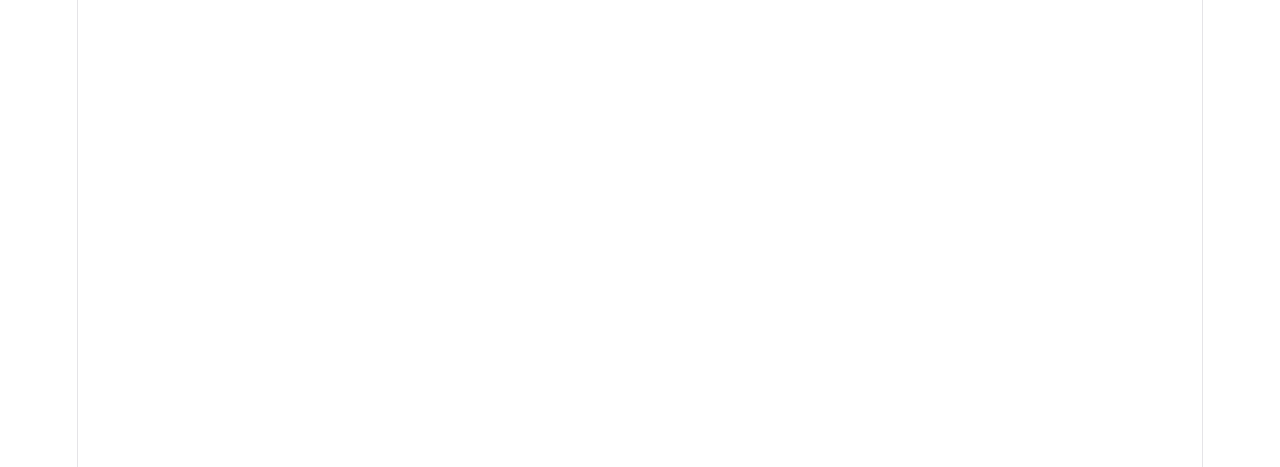
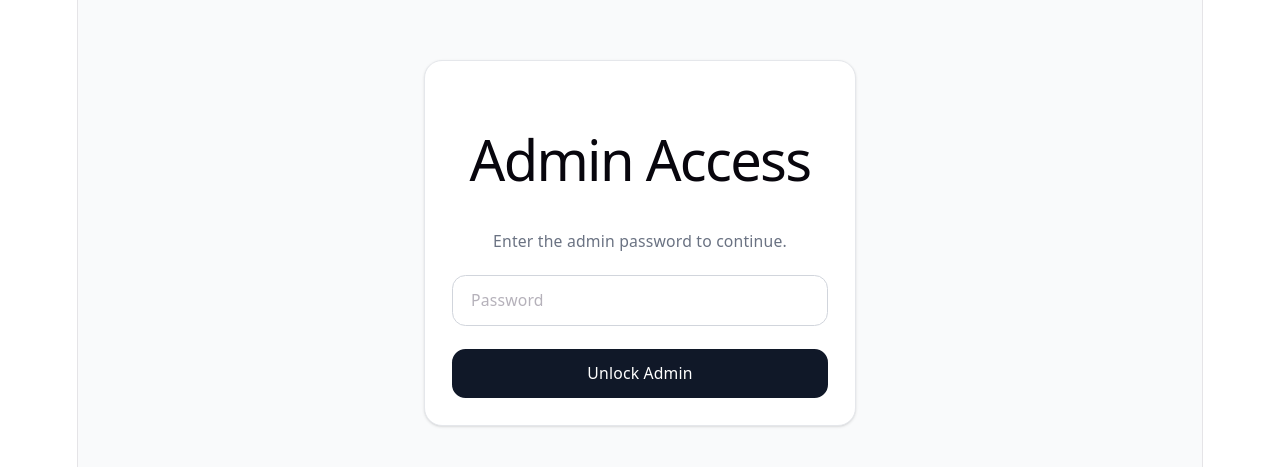
Before and after one commit to HassanAbbas7/social-networking, a React (Vite) app: page /admin in a window 1280 px wide. Before the commit this address had no page. Shown: the part 157-624 px from the top of the page. Built offline with nearby package versions, Linux system fonts and the light colour scheme.

Commit message:
admin panel

```diff
--- a/src/App.jsx
+++ b/src/App.jsx
@@ -1,12 +1,10 @@
 import { BrowserRouter as Router, Routes, Route } from "react-router-dom";
 import ScreenPage from "./pages/ScreenPage";
-import ProfilePage from "./pages/Profile";
 import CsvUploader from "./pages/CsvUpload";
 import RecordsPage from "./pages/RecordsPage";
 import ConnectPage from "./pages/Connect";
 import IdentitySelect from "./pages/IdentitySelect";
-import IdentityConfirm from "./pages/IdentityConfirm";
-
+import AdminLayout from "./layouts/AdminLayout";
 
 function App() {
   return (
@@ -14,11 +12,15 @@ function App() {
       <Routes>
         <Route path="/" element={<ScreenPage />} />
         <Route path="/connect/:slug" element={<ConnectPage />} />
-        <Route path="/upload" element={<CsvUploader />} />
-        <Route path="/records" element={<RecordsPage />} />
         <Route path="/identity" element={<IdentitySelect />} />
+
+        <Route path="/admin" element={<AdminLayout />}>
+          <Route path="upload" element={<CsvUploader />} />
+          <Route path="records" element={<RecordsPage />} />
+        </Route>
       </Routes>
     </Router>
   );
 }
+
 export default App;
--- /dev/null
+++ b/src/components/admin/AdminGate.jsx
@@ -0,0 +1,75 @@
+// src/components/admin/AdminGate.jsx
+import { useState } from "react";
+
+const ADMIN_SESSION_KEY = "admin_authenticated";
+
+export default function AdminGate({ children }) {
+  const [isAuthenticated, setIsAuthenticated] = useState(
+    sessionStorage.getItem(ADMIN_SESSION_KEY) === "true"
+  );
+
+  const [password, setPassword] = useState("");
+  const [error, setError] = useState("");
+
+  function handleSubmit(event) {
+    event.preventDefault();
+
+    const adminPassword = import.meta.env["VITE_ADMIN_PASSWORD"];
+
+    if (!adminPassword) {
+      setError("Admin password is not configured.");
+      return;
+    }
+
+    if (password === adminPassword) {
+      sessionStorage.setItem(ADMIN_SESSION_KEY, "true");
+      setIsAuthenticated(true);
+      setError("");
+      return;
+    }
+
+    setError("Incorrect password.");
+  }
+
+  if (isAuthenticated) {
+    return children;
+  }
+
+  return (
+    <div className="flex min-h-screen items-center justify-center bg-gray-50 px-4">
+      <form
+        onSubmit={handleSubmit}
+        className="w-full max-w-sm rounded-2xl border border-gray-200 bg-white p-6 shadow-sm"
+      >
+        <h1 className="text-xl font-semibold text-gray-900">
+          Admin Access
+        </h1>
+
+        <p className="mt-2 text-sm text-gray-500">
+          Enter the admin password to continue.
+        </p>
+
+        <input
+          type="password"
+          value={password}
+          onChange={(event) => setPassword(event.target.value)}
+          placeholder="Password"
+          className="mt-5 w-full rounded-xl border border-gray-300 px-4 py-3 text-sm outline-none focus:border-gray-900"
+        />
+
+        {error && (
+          <p className="mt-3 text-sm text-red-600">
+            {error}
+          </p>
+        )}
+
+        <button
+          type="submit"
+          className="mt-5 w-full rounded-xl bg-gray-900 px-4 py-3 text-sm font-medium text-white hover:bg-gray-700"
+        >
+          Unlock Admin
+        </button>
+      </form>
+    </div>
+  );
+}
--- /dev/null
+++ b/src/components/admin/AdminHeader.jsx
@@ -0,0 +1,41 @@
+// src/components/admin/AdminHeader.jsx
+import { NavLink } from "react-router-dom";
+
+export default function AdminHeader() {
+  const linkClass = ({ isActive }) =>
+    [
+      "rounded-lg px-3 py-2 text-sm font-medium transition",
+      isActive
+        ? "bg-gray-900 text-white"
+        : "text-gray-600 hover:bg-gray-100 hover:text-gray-900",
+    ].join(" ");
+
+  return (
+    <header className="sticky top-0 z-50 border-b border-gray-200 bg-white/90 backdrop-blur">
+      <div className="mx-auto flex max-w-7xl items-center justify-between px-6 py-4">
+        <div>
+          <h1 className="text-lg font-semibold text-gray-900">
+            Networking Map Admin
+          </h1>
+          <p className="text-xs text-gray-500">
+            Manage attendees, uploads, and QR records
+          </p>
+        </div>
+
+        <nav className="flex items-center gap-2">
+          <NavLink to="/admin/upload" className={linkClass}>
+            Upload
+          </NavLink>
+
+          <NavLink to="/admin/records" className={linkClass}>
+            Records
+          </NavLink>
+
+          <NavLink to="/" className={linkClass}>
+            Live Screen
+          </NavLink>
+        </nav>
+      </div>
+    </header>
+  );
+}
--- /dev/null
+++ b/src/layouts/AdminLayout.jsx
@@ -0,0 +1,18 @@
+// src/layouts/AdminLayout.jsx
+import { Outlet } from "react-router-dom";
+import AdminHeader from "../components/admin/AdminHeader";
+import AdminGate from "../components/admin/AdminGate";
+
+export default function AdminLayout() {
+  return (
+    <AdminGate>
+      <div className="min-h-screen bg-gray-50">
+        <AdminHeader />
+
+        <main className="mx-auto max-w-7xl px-6 py-8">
+          <Outlet />
+        </main>
+      </div>
+    </AdminGate>
+  );
+}
```
